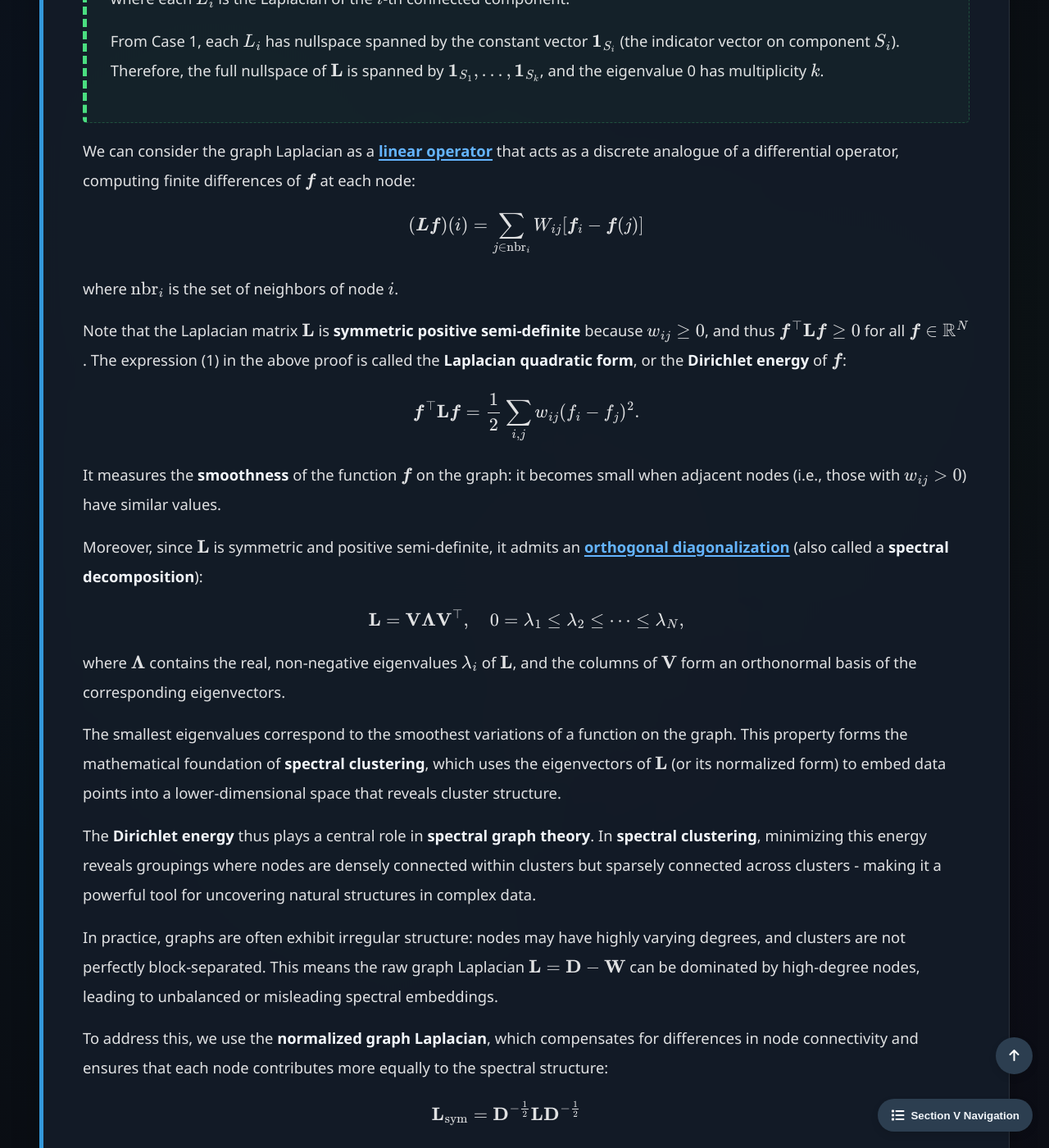
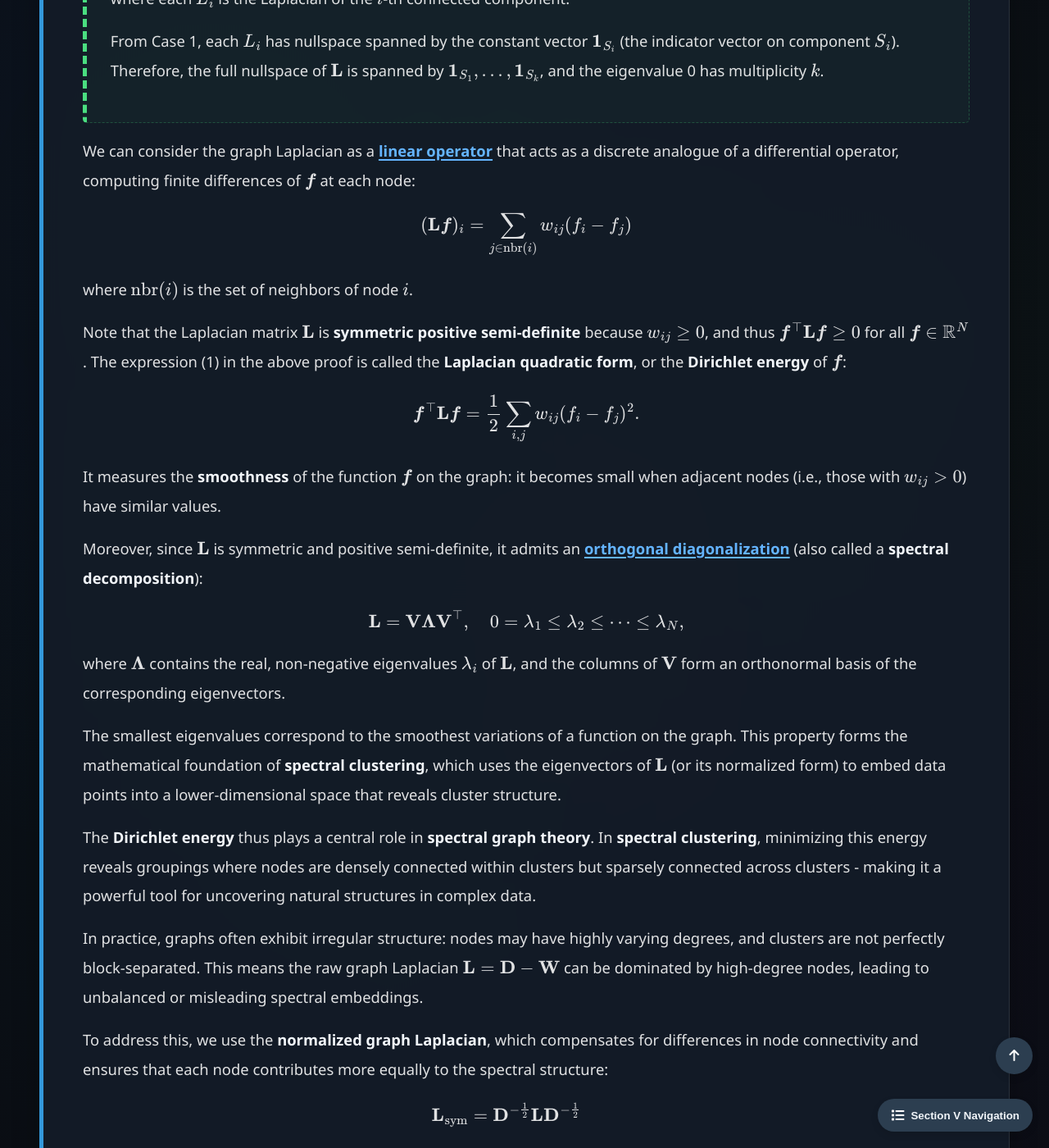
Before and after one commit to Yusukey01/yusukey01.github.io, a Jekyll site: the page built from Mathematics/Machine_learning/clustering.html, in a window 1280 px wide and 1400 px high, scrolled down 6361 px. Shown: the whole window at 82% size. Built offline with Jekyll 4.4.1, drawn with Linux system fonts in a browser that asks for light colours; some of the changed text lies outside the part shown.

Commit message:
fixed style, texts

```diff
--- a/Mathematics/Machine_learning/clustering.html
+++ b/Mathematics/Machine_learning/clustering.html
@@ -221,7 +221,7 @@ uses_python: false
                     </p>
                     <p>
                         <strong>Case 1: \(k = 1\)</strong><br>
-                        Suppose \(\boldsymbol{f} \in \mathbb{R}^n\) is an eigenvector corresponding to eigenvalue 0, i.e., \(\mathbf{L} \boldsymbol{f} = 0\).
+                        Suppose \(\boldsymbol{f} \in \mathbb{R}^N\) is an eigenvector corresponding to eigenvalue 0, i.e., \(\mathbf{L} \boldsymbol{f} = 0\).
                         Then:
                         \[
                         \boldsymbol{f}^\top \mathbf{L} \boldsymbol{f} = 0 \quad \Rightarrow \quad \sum_{i,j} w_{ij}(f_i - f_j)^2 = 0.
@@ -265,9 +265,9 @@ uses_python: false
                     We can consider the graph Laplacian as a <a href="../Linear_algebra/linear_transformation.html"><strong>linear operator</strong></a>
                     that acts as a discrete analogue of a differential operator, computing finite differences of \(\boldsymbol{f}\) at each node:
                     \[
-                    (\boldsymbol{L}\boldsymbol{f})(i) = \sum_{j \in \text{nbr}_i} W_{ij} [\boldsymbol{f}_i - \boldsymbol{f}(j)]
+                    (\mathbf{L}\boldsymbol{f})_i = \sum_{j \in \text{nbr}(i)} w_{ij} (f_i - f_j)
                     \]
-                    where \(\text{nbr}_i\) is the set of neighbors of node \(i\).
+                    where \(\text{nbr}(i)\) is the set of neighbors of node \(i\).
                 </p>
 
                 <p>
@@ -283,7 +283,8 @@ uses_python: false
                 </p>
 
                 <p>
-                    Moreover, since \(\mathbf{L}\) is symmetric and positive semi-definite, it admits an <a href="../Linear_algebra/symmetry.html"><strong>orthogonal diagonalization</strong></a> (also called a <strong>spectral decomposition</strong>):
+                    Moreover, since \(\mathbf{L}\) is symmetric and positive semi-definite, it admits an <a href="../Linear_algebra/symmetry.html"><strong>orthogonal diagonalization</strong></a>
+                    (also called a <strong>spectral decomposition</strong>):
                     \[
                     \mathbf{L} = \mathbf{V}\boldsymbol{\Lambda}\mathbf{V}^\top,
                     \quad
@@ -307,7 +308,7 @@ uses_python: false
                 </p>
 
                 <p>
-                    In practice, graphs are often exhibit irregular structure:
+                    In practice, graphs often exhibit irregular structure:
                     nodes may have highly varying degrees, and clusters are not perfectly block-separated.
                     This means the raw graph Laplacian \(\mathbf{L} = \mathbf{D} - \mathbf{W}\) can be dominated by high-degree nodes,
                     leading to unbalanced or misleading spectral embeddings.
@@ -384,6 +385,14 @@ uses_python: false
                     </ol>
                  </div>
 
+                <p>
+                    Clustering completes our tour of the core ML toolkit: from supervised methods (<a href="regression.html"><strong>regression</strong></a>,
+                    <a href="intro_classification.html"><strong>classification</strong></a>, <a href="svm.html"><strong>SVMs</strong></a>) through
+                    unsupervised techniques (<a href="pca.html"><strong>PCA</strong></a>, autoencoders, and clustering). In
+                    <a href="deep_nn.html"><strong>Part 9: Intro to Deep Neural Networks</strong></a>, we scale up to modern architectures -
+                    convolutional networks, residual connections, attention mechanisms, and the Transformer - that power today's state-of-the-art systems.
+                </p>
+
             </section>
 
 
```
Also changed, not shown: other parts of Mathematics/Machine_learning/clustering.html (+3 -3 lines).
